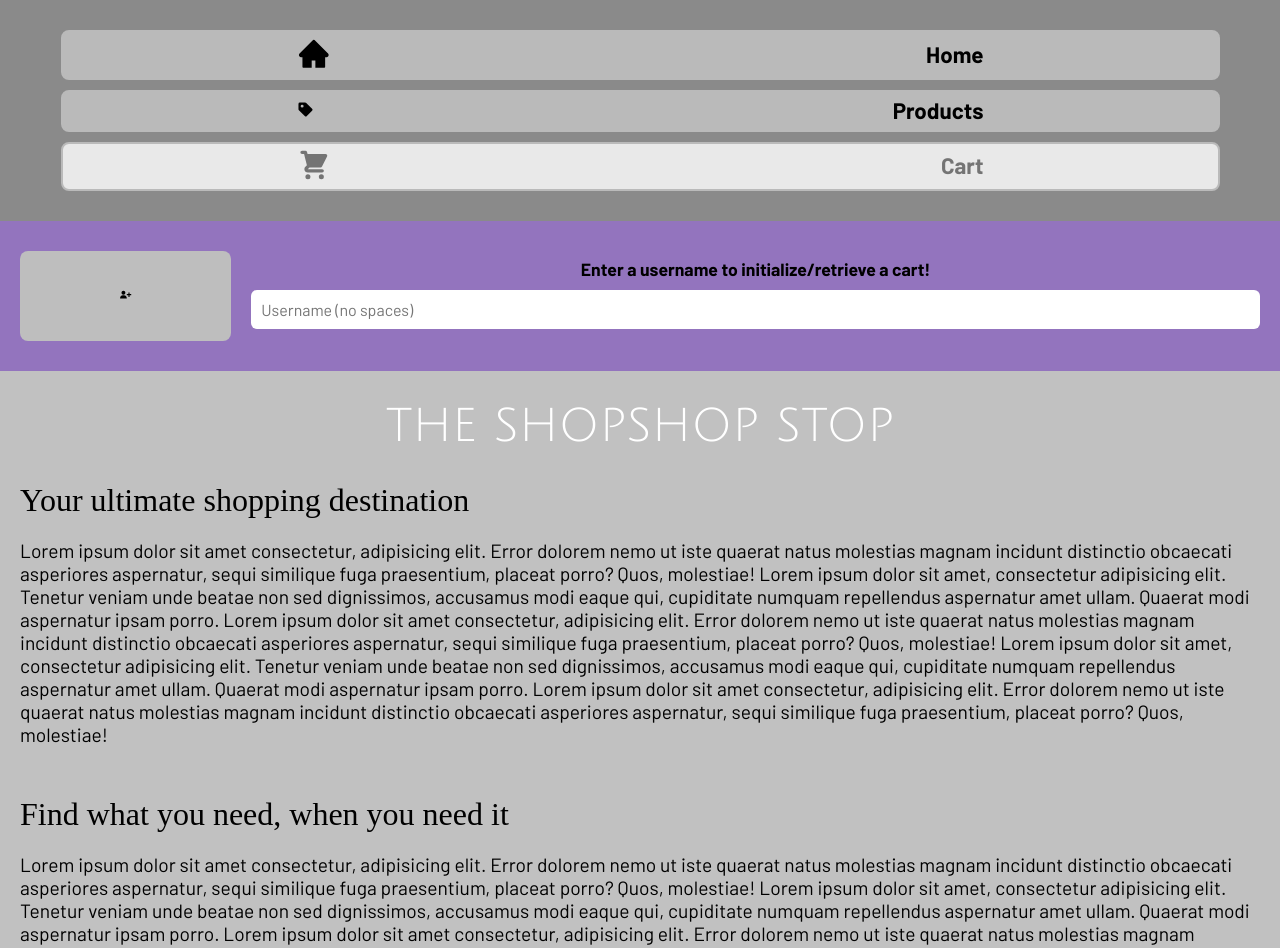
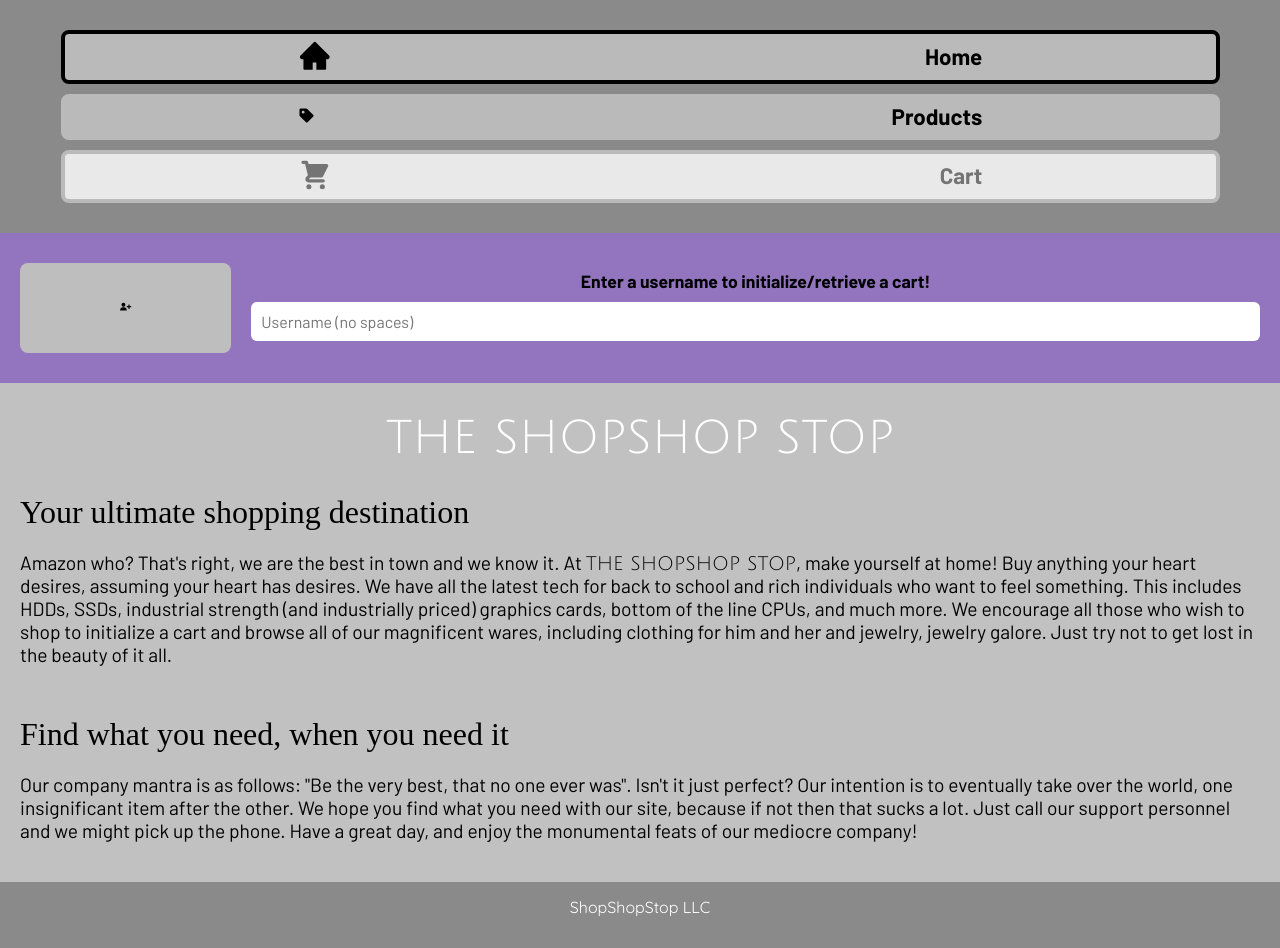
Before and after one commit to Gathrazio/vs-assignments, a React (Vite) app in the folder level-four/level-4-react-api-project-shopshopstop/: page / in a window 1280 px wide. Shown: the top 948 px of the page. Built offline with nearby package versions, Linux system fonts and the light colour scheme; no server answers; a web font is replaced by a local one.

Commit message:
completed final touches. checkout page has not been created, but its worth has been deemed not a whole lot

```diff
--- a/level-four/level-4-react-api-project-shopshopstop/src/App.css
+++ b/level-four/level-4-react-api-project-shopshopstop/src/App.css
@@ -71,7 +71,7 @@
   font-family: 'Barlow', sans-serif;
   font-size: 1.1rem;
   width: 100%;
-  border: 2px solid rgb(186, 186, 186) !important;
+  border: 4px solid rgb(186, 186, 186) !important;
   background-color: rgb(186, 186, 186);
   border-radius: 8px;
   border: none;
@@ -120,7 +120,7 @@ button:hover {
 .main {
   background-color: rgb(193, 193, 193);
   overflow-y: scroll;
-  min-height: calc(100vh - 380px);
+  min-height: calc(100vh - 389px) !important;
 }
 
 .footer-wrapper {
@@ -149,6 +149,10 @@ button:hover {
   font-weight: 500;
 }
 
+.bottom-para {
+  margin-bottom: 20px;
+}
+
 .category-blurb {
   font-family: 'Quicksand', sans-serif;
   text-align: center;
@@ -171,7 +175,7 @@ button:hover {
 }
 
 .categorysnapshot-wrapper {
-  background-color: rgb(151, 192, 216);
+  background-color: rgb(69, 167, 224);
 }
 
 .categorysnapshot-wrapper:hover {
@@ -207,9 +211,19 @@ button:hover {
 
 .quantity-input {
   font-family: 'Barlow', sans-serif;
-  padding: 5px;
+  padding: 10px;
   width: 40px;
+  border-radius: 8px;
+  border: none;
   font-size: 1rem;
+}
+
+span {
+  font-family: 'Julius Sans One', sans-serif;
+}
+
+.quantity {
+  margin-top: 7px;
 }
 
 .quantity-input-wrapper {
@@ -402,6 +416,10 @@ button:hover {
   background-color: rgb(147, 116, 190);
 }
 
+.cart {
+  height: calc(100vh - 389px);
+}
+
 .cart-text {
   width: 100%;
   text-align: center;
@@ -432,14 +450,16 @@ button:hover {
 .cart-total-text {
   font-size: 1.5rem;
   font-family: 'Barlow', 'sans-serif';
+  width: 100%;
   font-weight: 700;
-  padding-left: 20px;
+  padding: 0px 20px 0px 20px;
+  text-align: center;
 }
 
 .checkout-button {
   height: 80%;
-  margin-right: 30px;
-  width: 150px;
+  margin-right: 20px;
+  width: 200px !important;
   border-radius: 8px;
   border: none;
   font-size: 1.5rem;
@@ -502,3 +522,7 @@ button:hover {
   margin-left: 20px;
   font-size: 1.3rem;
 }
+
+.bordered {
+  border: 4px solid black !important;
+}
--- a/level-four/level-4-react-api-project-shopshopstop/src/App.jsx
+++ b/level-four/level-4-react-api-project-shopshopstop/src/App.jsx
@@ -75,8 +75,6 @@ export default function App () {
     setCartToggle(prev => [...prev, false])
   }
 
-  console.log("cart toggle: ", cartToggle)
-
   let ghostCartStart = [];
 
   useEffect(() => {
@@ -136,8 +134,6 @@ export default function App () {
     setUtilizedUsername(currentUsernameText)
     setCartInitialized(true)
   }
-
-  console.log(cart)
 
   function deleteCartItem (id) {
     axios.delete(`https://api.vschool.io/${utilizedUsername}/thing/${id}`)
--- a/level-four/level-4-react-api-project-shopshopstop/src/components/Cart.jsx
+++ b/level-four/level-4-react-api-project-shopshopstop/src/components/Cart.jsx
@@ -62,7 +62,7 @@ export default function Cart (props) {
         </CartItem>)})
 
     return (
-        <div className={`cart-wrapper main ${props.cartInitialized ?'' : `wrapper-not-initialized`}`}>
+        <div className={`cart-wrapper main ${props.cartInitialized ? '' : `wrapper-not-initialized`}`}>
             {props.cartInitialized ?
                 <div className="cart">
                     <div className="cart-text-wrapper">
--- a/level-four/level-4-react-api-project-shopshopstop/src/components/Home.jsx
+++ b/level-four/level-4-react-api-project-shopshopstop/src/components/Home.jsx
@@ -25,9 +25,9 @@ export default function Home (props) {
             </div>}
 
             <h1 className="shop-title">THE SHOPSHOP STOP</h1><h1 className="title under">Your ultimate shopping destination</h1>
-            <p className="home-text">Lorem ipsum dolor sit amet consectetur, adipisicing elit. Error dolorem nemo ut iste quaerat natus molestias magnam incidunt distinctio obcaecati asperiores aspernatur, sequi similique fuga praesentium, placeat porro? Quos, molestiae! Lorem ipsum dolor sit amet, consectetur adipisicing elit. Tenetur veniam unde beatae non sed dignissimos, accusamus modi eaque qui, cupiditate numquam repellendus aspernatur amet ullam. Quaerat modi aspernatur ipsam porro. Lorem ipsum dolor sit amet consectetur, adipisicing elit. Error dolorem nemo ut iste quaerat natus molestias magnam incidunt distinctio obcaecati asperiores aspernatur, sequi similique fuga praesentium, placeat porro? Quos, molestiae! Lorem ipsum dolor sit amet, consectetur adipisicing elit. Tenetur veniam unde beatae non sed dignissimos, accusamus modi eaque qui, cupiditate numquam repellendus aspernatur amet ullam. Quaerat modi aspernatur ipsam porro. Lorem ipsum dolor sit amet consectetur, adipisicing elit. Error dolorem nemo ut iste quaerat natus molestias magnam incidunt distinctio obcaecati asperiores aspernatur, sequi similique fuga praesentium, placeat porro? Quos, molestiae!</p>
+            <p className="home-text">Amazon who? That's right, we are the best in town and we know it. At <span>THE SHOPSHOP STOP</span>, make yourself at home! Buy anything your heart desires, assuming your heart has desires. We have all the latest tech for back to school and rich individuals who want to feel something. This includes HDDs, SSDs, industrial strength (and industrially priced) graphics cards, bottom of the line CPUs, and much more. We encourage all those who wish to shop to initialize a cart and browse all of our magnificent wares, including clothing for him and her and jewelry, jewelry galore. Just try not to get lost in the beauty of it all.</p>
             <h1 className="title under">Find what you need, when you need it</h1>
-            <p className="home-text">Lorem ipsum dolor sit amet consectetur, adipisicing elit. Error dolorem nemo ut iste quaerat natus molestias magnam incidunt distinctio obcaecati asperiores aspernatur, sequi similique fuga praesentium, placeat porro? Quos, molestiae! Lorem ipsum dolor sit amet, consectetur adipisicing elit. Tenetur veniam unde beatae non sed dignissimos, accusamus modi eaque qui, cupiditate numquam repellendus aspernatur amet ullam. Quaerat modi aspernatur ipsam porro. Lorem ipsum dolor sit amet consectetur, adipisicing elit. Error dolorem nemo ut iste quaerat natus molestias magnam incidunt distinctio obcaecati asperiores aspernatur, sequi similique fuga praesentium, placeat porro? Quos, molestiae! Lorem ipsum dolor sit amet, consectetur adipisicing elit. Tenetur veniam unde beatae non sed dignissimos, accusamus modi eaque qui, cupiditate numquam repellendus aspernatur amet ullam. Quaerat modi aspernatur ipsam porro.</p>
+            <p className="home-text bottom-para">Our company mantra is as follows: "Be the very best, that no one ever was". Isn't it just perfect? Our intention is to eventually take over the world, one insignificant item after the other. We hope you find what you need with our site, because if not then that sucks a lot. Just call our support personnel and we might pick up the phone. Have a great day, and enjoy the monumental feats of our mediocre company!</p>
         </div>
     )
 }
--- a/level-four/level-4-react-api-project-shopshopstop/src/components/Navbar.jsx
+++ b/level-four/level-4-react-api-project-shopshopstop/src/components/Navbar.jsx
@@ -3,12 +3,14 @@ import { IconContext } from "react-icons";
 import { AiFillHome } from 'react-icons/ai';
 import { BiSolidPurchaseTag } from 'react-icons/bi';
 import { HiShoppingCart } from 'react-icons/hi';
+import { useLocation } from "react-router-dom";
 
 export default function Navbar (props) {
+    const location = useLocation();
     return (
         <nav className="navbar-wrapper">
             <Link to="/" className="link">
-                <button className={`nav-button home`} value="home" onClick={props.handleClick}>
+                <button className={`nav-button ${location.pathname === "/" ? "bordered" : ""}`} value="home" onClick={props.handleClick}>
                 <div className="navbutton-interior-container">
                     <IconContext.Provider value={{ className: 'react-icons' }}>
                         <AiFillHome />
@@ -18,7 +20,7 @@ export default function Navbar (props) {
                 </button>
             </Link>
             <Link to="/products" className="link">
-                <button className={`nav-button products`} value="products" onClick={props.handleClick}>
+                <button className={`nav-button ${location.pathname === "/products" ? "bordered" : ""}`} value="products" onClick={props.handleClick}>
                 <div className="navbutton-interior-container">
                     <IconContext.Provider value={{ className: 'react-icons' }}>
                         <BiSolidPurchaseTag />
@@ -28,7 +30,7 @@ export default function Navbar (props) {
                 </button>
             </Link>
             <Link to="/cart" className="link">
-                <button className={`nav-button cart${props.cartInitialized ? "" : " not-initialized"}`} value="cart" onClick={props.handleClick}>
+                <button className={`nav-button ${props.cartInitialized ? "" : " not-initialized"} ${location.pathname === "/cart" ? "bordered" : ""}`} value="cart" onClick={props.handleClick}>
                 <div className="navbutton-interior-container">
                     <IconContext.Provider value={{ className: 'react-icons' }}>
                         <HiShoppingCart />
--- a/level-four/level-4-react-api-project-shopshopstop/src/components/Products.jsx
+++ b/level-four/level-4-react-api-project-shopshopstop/src/components/Products.jsx
@@ -42,7 +42,7 @@ export default function Products (props) {
             <CategorySnapshot
                 picture={electronics}
                 name="Electronics"
-                blurb="Everyone loves sparky things!"
+                blurb="All modern essentials available!"
                 handleClick={() => {
                     props.handleClick()
                     navigate("electronics")
```
